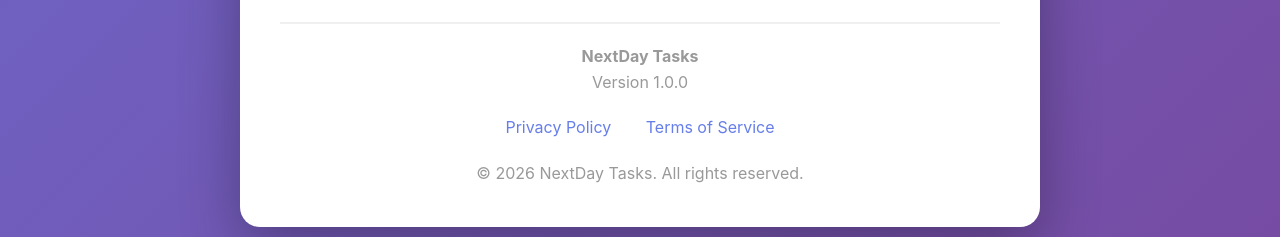
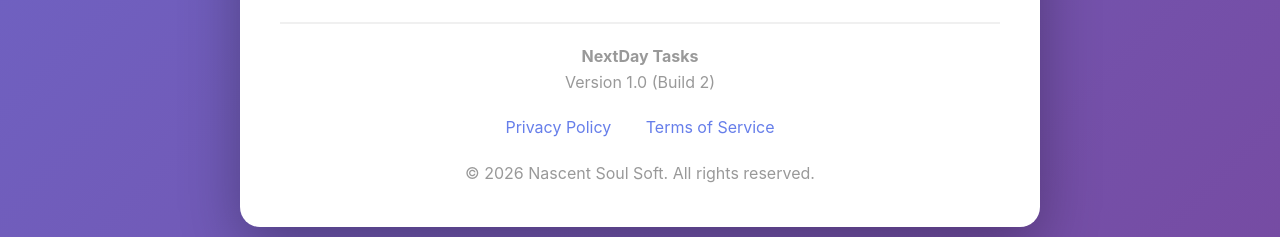
Before and after one commit to dun38017-504/QRScanner, a plain HTML site: page support.html in a window 1280 px wide. Shown: the part 2183-2420 px from the top of the page. Drawn offline with Linux system fonts and the light colour scheme.

Commit message:
Update support.html

```diff
--- a/support.html
+++ b/support.html
@@ -213,12 +213,12 @@
 
         <div class="footer">
             <p><strong>NextDay Tasks</strong></p>
-            <p>Version 1.0.0</p>
+            <p>Version 1.0 (Build 2)</p>
             <div class="links">
                 <a href="nextday-privacy.html">Privacy Policy</a>
                 <a href="terms.html">Terms of Service</a>
             </div>
-            <p style="margin-top: 20px;">© 2026 NextDay Tasks. All rights reserved.</p>
+          <p style="margin-top: 20px;">© 2026 Nascent Soul Soft. All rights reserved.</p>
         </div>
     </div>
 </body>
```
